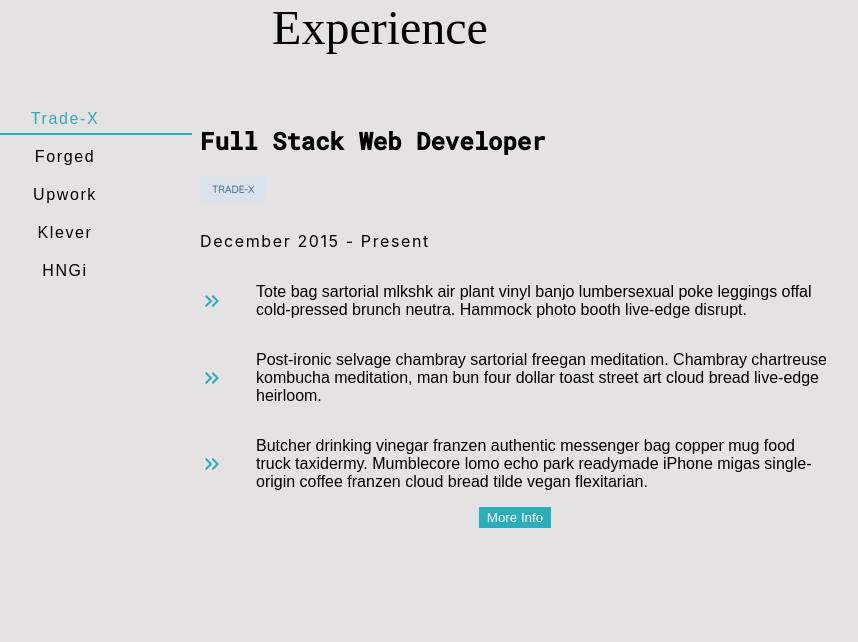
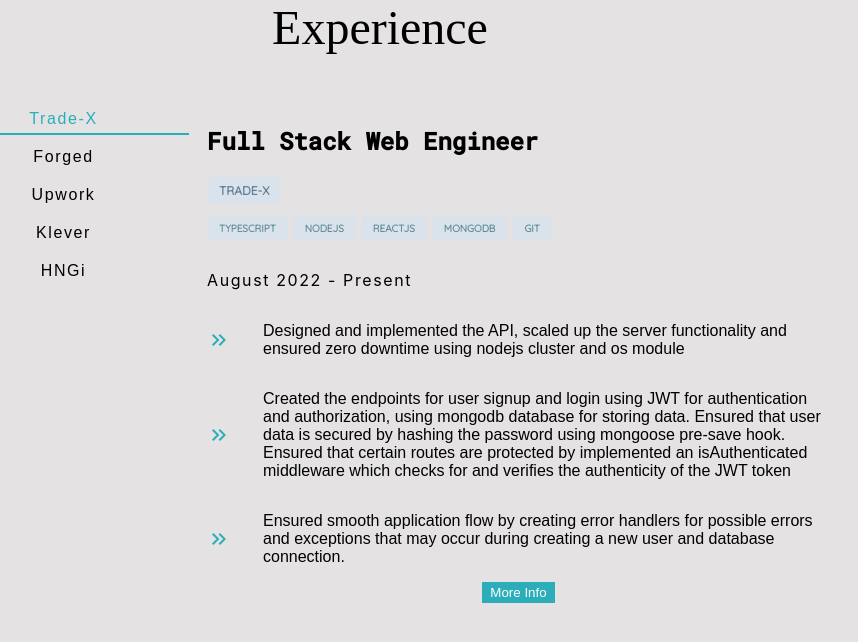
Before and after one commit to NnajiChimuanya/portfolio, a React (Create React App) app in the folder client/: page / in a window 1280 px wide. Shown: the top 642 px of the page, without its empty margins (260-1118 px from the left). Built offline with nearby package versions, Linux system fonts and the light colour scheme; a web font is replaced by a local one.

Commit message:
added the tools and typed the jobs array

```diff
--- a/client/src/component/Experience.tsx
+++ b/client/src/component/Experience.tsx
@@ -1,11 +1,11 @@
-import React, { useState, useEffect } from "react";
+import React, { useState } from "react";
 import "./experience.css";
 import { jobs } from "../dummyData";
 import KeyboardDoubleArrowRightIcon from "@mui/icons-material/KeyboardDoubleArrowRight";
 
 const Experience = () => {
   const [value, setValue] = useState(0);
-  const { company, dates, duties, title } = jobs[value];
+  const { company, dates, duties, title, tools } = jobs[value];
 
   return (
     <div>
@@ -30,13 +30,18 @@
 
           <div className="details">
             <h2>{title}</h2>
-            <h4>{company}</h4>
+            <h3>{company}</h3>
+            <div className="tools">
+              {tools?.map((tool, index) => {
+                return <h4 key={index}>{tool}</h4>;
+              })}
+            </div>
             <p className="job-date">{dates}</p>
             {duties.map((duty, index) => {
               return (
-                <div className="duty">
+                <div key={index} className="duty">
                   <KeyboardDoubleArrowRightIcon className="arrow" />{" "}
-                  <p key={index}>{duty}</p>
+                  <p>{duty}</p>
                 </div>
               );
             })}
--- a/client/src/component/experience.css
+++ b/client/src/component/experience.css
@@ -9,18 +9,18 @@
   font-size: 3rem;
 }
 
-.job{
-    display: flex;
+.job {
+  display: flex;
 }
 
 .btn-container {
-    flex: 0.3;
-    display: flex;
-    flex-direction: row;
+  flex: 0.3;
+  display: flex;
+  flex-direction: row;
 }
 
 .button-container::-webkit-scrollbar {
-    display: none;
+  display: none;
 }
 
 .jobButton {
@@ -36,7 +36,6 @@
   line-height: 1;
   outline-color: hsl(186, 100%, 94%);
   font-family: "Mako", sans-serif;
-
 }
 
 .jobButton:active {
@@ -59,14 +58,15 @@
 }
 
 .details {
-    flex : 0.7
+  flex: 0.7;
+  margin-left: 10px;
 }
 
 .details h2 {
   font-family: "Roboto Mono", monospace;
 }
 
-.details h4 {
+.details h3 {
   margin-top: 0px;
   text-transform: uppercase;
   color: hsl(210, 22%, 49%);
@@ -75,7 +75,24 @@
   padding: 0.375rem 0.75rem;
   border-radius: 0.25rem;
   font-family: "Quicksand", sans-serif;
+  font-size: 12px;
+}
+
+.tools {
+  display: flex;
+}
+
+.tools h4 {
+  margin-top: 0px;
+  text-transform: uppercase;
+  color: hsl(190, 22%, 49%);
+  background: hsl(212, 33%, 89%);
+  display: inline-block;
+  padding: 0.375rem 0.75rem;
+  border-radius: 0.25rem;
+  font-family: "Quicksand", sans-serif;
   font-size: 10px;
+  margin-right: 5px;
 }
 
 p.job-date {
--- a/client/src/dummyData.ts
+++ b/client/src/dummyData.ts
@@ -2,22 +2,23 @@
 
 export const jobs: IJob[] = [
   {
-    id: "recAGJfiU4CeaV0HL",
+    id: "05",
     order: 3,
-    title: "Full Stack Web Developer",
-    dates: "December 2015 - Present",
+    title: "Full Stack Web Engineer",
+    dates: "August 2022 - Present",
     duties: [
-      "Tote bag sartorial mlkshk air plant vinyl banjo lumbersexual poke leggings offal cold-pressed brunch neutra. Hammock photo booth live-edge disrupt.",
-      "Post-ironic selvage chambray sartorial freegan meditation. Chambray chartreuse kombucha meditation, man bun four dollar toast street art cloud bread live-edge heirloom.",
-      "Butcher drinking vinegar franzen authentic messenger bag copper mug food truck taxidermy. Mumblecore lomo echo park readymade iPhone migas single-origin coffee franzen cloud bread tilde vegan flexitarian.",
+      "Designed and implemented the API, scaled up the server functionality and ensured zero downtime using nodejs cluster and os module",
+      "Created the endpoints for user signup and login using JWT for authentication and authorization, using mongodb database for storing data. Ensured that user data is secured by hashing the password using mongoose pre-save hook. Ensured that certain routes are protected by implemented an isAuthenticated middleware which checks for and verifies the authenticity of the JWT token",
+      "Ensured smooth application flow by creating error handlers for possible errors and exceptions that may occur during creating a new user and database connection.",
     ],
+    tools: ["TypeScript", "NodeJs", "ReactJS", "MongoDb", "Git"],
     company: "Trade-x",
   },
   {
-    id: "recAGdJdffiU4CeaV0HL",
+    id: "04",
     order: 3,
-    title: "Full Stack Web Developer",
-    dates: "December 2015 - Present",
+    title: "Frontend Engineer",
+    dates: "July 2022 - August 2022",
     duties: [
       "Tote bag sartorial mlkshk air plant vinyl banjo lumbersexual poke leggings offal cold-pressed brunch neutra. Hammock photo booth live-edge disrupt.",
       "Post-ironic selvage chambray sartorial freegan meditation. Chambray chartreuse kombucha meditation, man bun four dollar toast street art cloud bread live-edge heirloom.",
@@ -26,10 +27,10 @@
     company: "Forged",
   },
   {
-    id: "recAGJfdfiU4CeaV0HL",
+    id: "03",
     order: 3,
-    title: "Full Stack Web Developer",
-    dates: "December 2015 - Present",
+    title: "Full Stack Web Engineer",
+    dates: "August 2022",
     duties: [
       "Tote bag sartorial mlkshk air plant vinyl banjo lumbersexual poke leggings offal cold-pressed brunch neutra. Hammock photo booth live-edge disrupt.",
       "Post-ironic selvage chambray sartorial freegan meditation. Chambray chartreuse kombucha meditation, man bun four dollar toast street art cloud bread live-edge heirloom.",
@@ -38,9 +39,9 @@
     company: "Upwork",
   },
   {
-    id: "recIL6mJNfWObonls",
+    id: "02",
     order: 2,
-    title: "Front-End Engineer",
+    title: "Back-end Engineer",
     dates: "May 2015 - December 2015",
     duties: [
       "Hashtag drinking vinegar scenester mumblecore snackwave four dollar toast, lumbersexual XOXO. Cardigan church-key pabst, biodiesel vexillologist viral squid.",
@@ -51,9 +52,9 @@
     company: "Klever",
   },
   {
-    id: "rec61x18GVY99hQq5",
+    id: "01",
     order: 1,
-    title: "Engineering Intern",
+    title: "Software Engineering Intern",
     dates: "May 2014 - September 2015",
     duties: [
       "I'm baby woke mumblecore stumptown enamel pin. Snackwave prism pork belly, blog vape four loko sriracha messenger bag jean shorts DIY bushwick VHS. Banjo post-ironic hella af, palo santo craft beer gluten-free.",
--- a/client/src/interface/jobInterface.ts
+++ b/client/src/interface/jobInterface.ts
@@ -4,6 +4,7 @@
   title: string;
   dates: string;
   duties: string[];
+  tools?: string[];
   company: string;
 }
 
```
